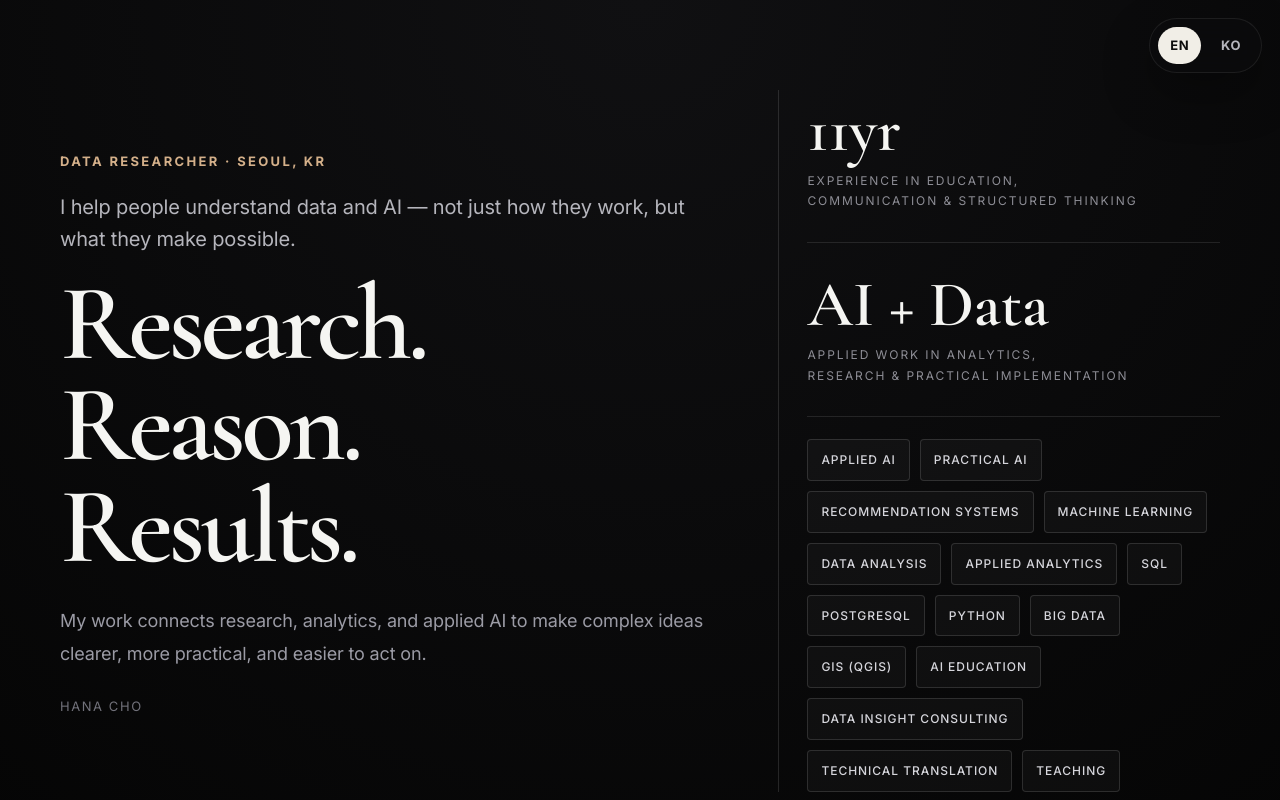
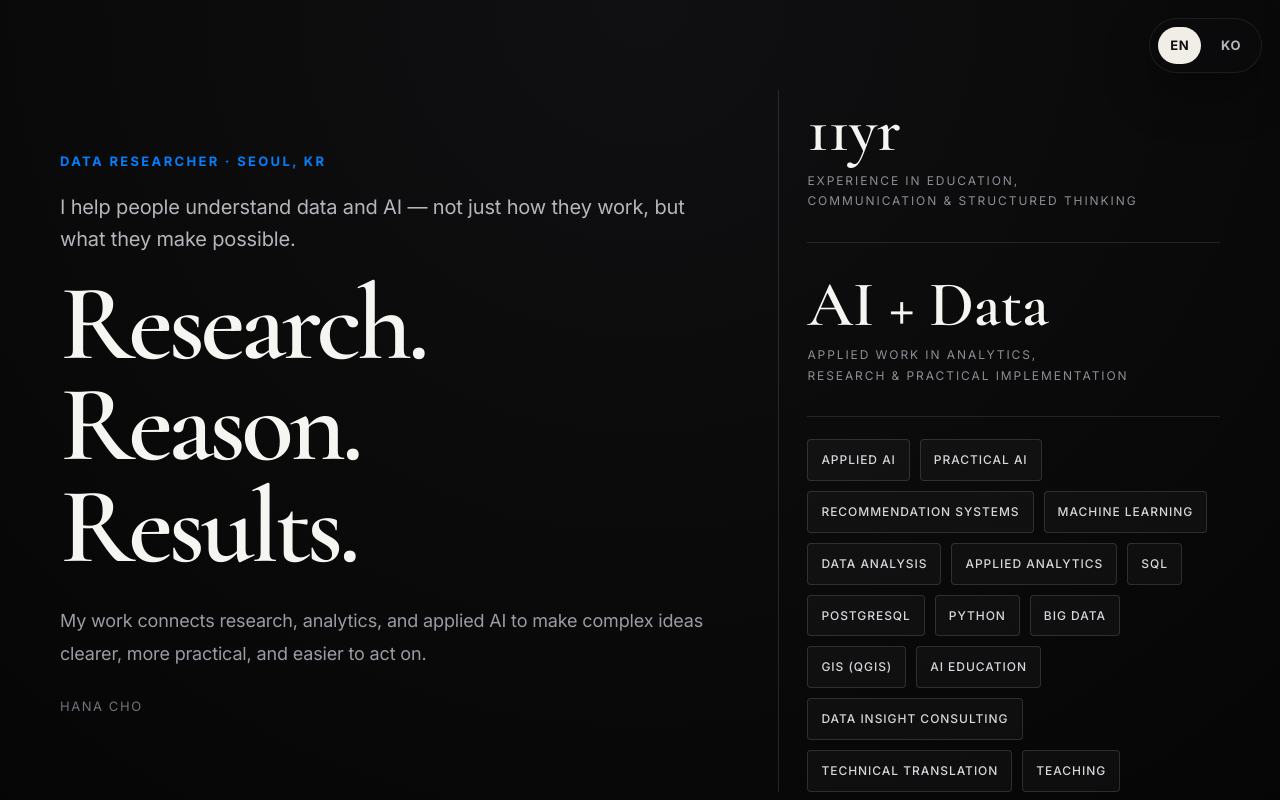
Before and after one commit to hahahacho11/hahahacho11.github.io, a plain HTML site: page index.html in a window 1280 px wide. Shown: the top 800 px of the page. Drawn offline with nearby package versions, Linux system fonts and the light colour scheme.

Commit message:
Update index.html

```diff
--- a/index.html
+++ b/index.html
@@ -21,7 +21,7 @@
       --text: #f5f5f2;
       --muted: #b5b5bc;
       --soft: #8d8d95;
-      --accent: #d4b08a;
+      --accent: #037EFC;
       --max: 1160px;
       --radius: 22px;
       --shadow: 0 20px 50px rgba(0, 0, 0, 0.32);
```
